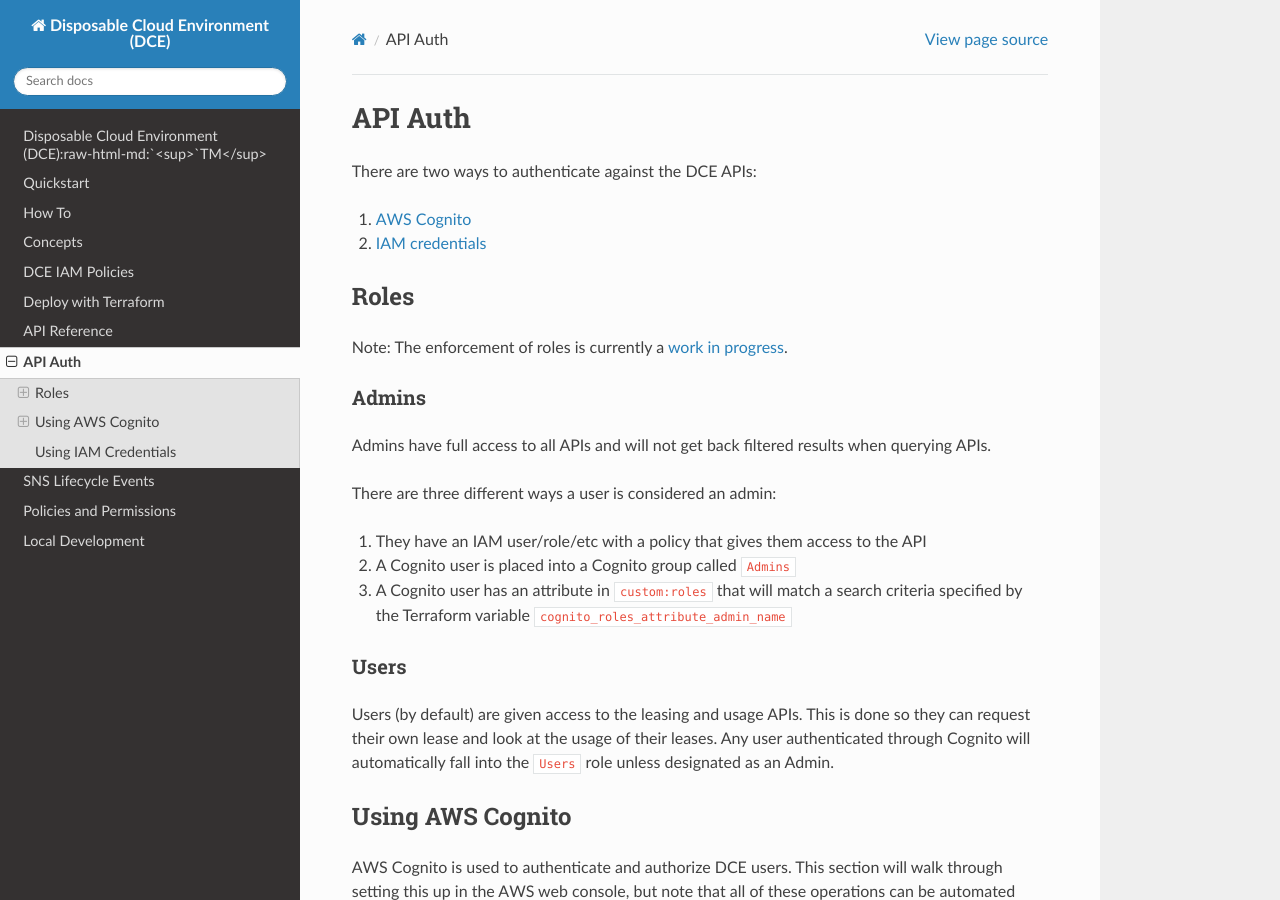
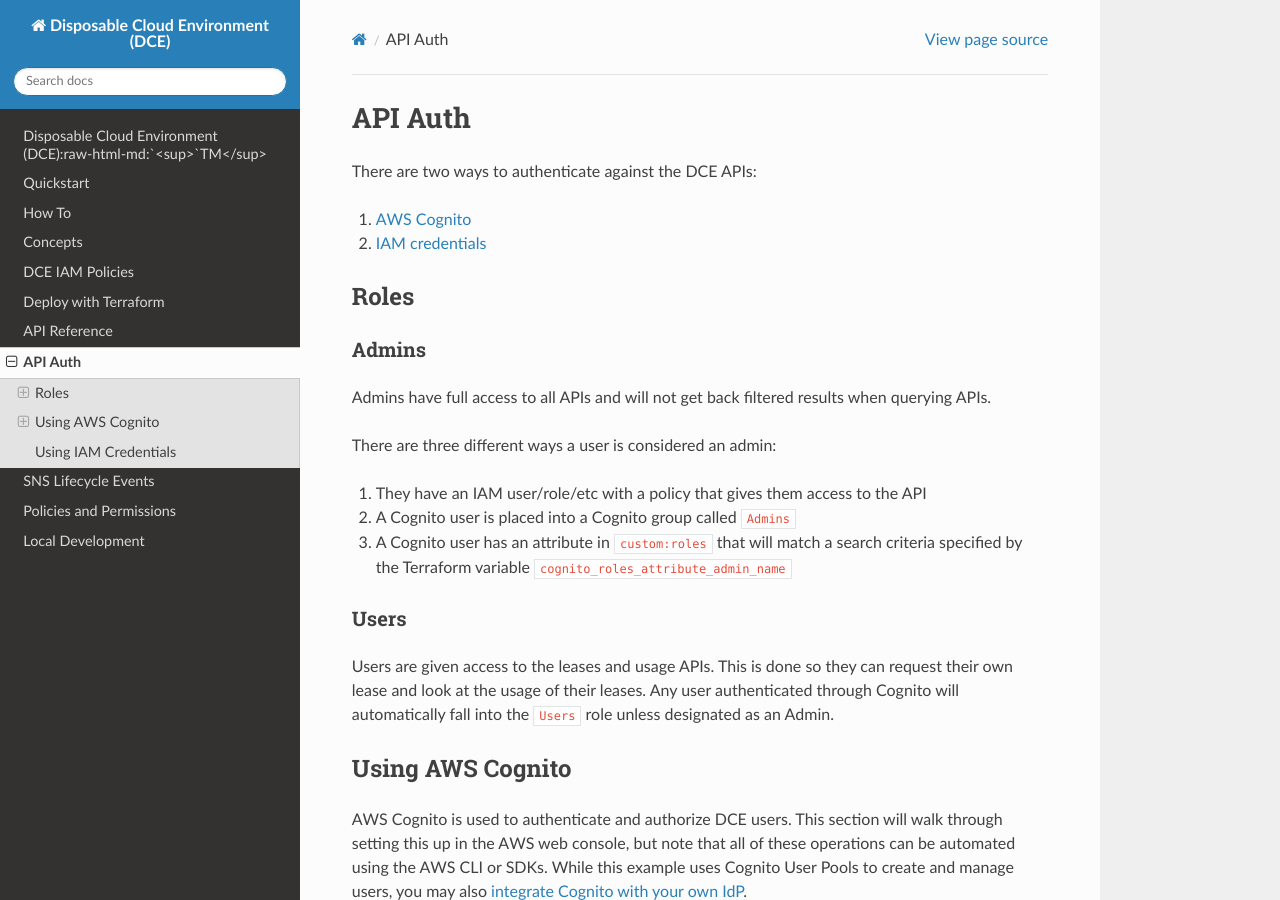
Before and after one commit to Optum/dce, a Sphinx documentation site: the page built from docs/api-auth.md, in a window 1280 px wide and 900 px high. Built offline with Sphinx 7.4.7 and the Read the Docs theme 2.0.0, drawn with Linux system fonts in a browser that asks for light colours.

Commit message:
Updated docs

```diff
--- a/docs/api-auth.md
+++ b/docs/api-auth.md
@@ -6,8 +6,6 @@ There are two ways to authenticate against the DCE APIs:
 1. `IAM credentials <#using-iam-credentials>`_
 
 ## Roles
-
-Note: The enforcement of roles is currently a `work in progress <https://github.com/Optum/dce/issues/137>`_.
 
 ### Admins
 
@@ -21,7 +19,7 @@ There are three different ways a user is considered an admin:
 
 ### Users
 
-Users (by default) are given access to the leasing and usage APIs.  This is done so they can request their own lease and look at the usage of their leases.  Any user authenticated through Cognito will automatically fall into the `Users` role unless designated as an Admin.
+Users are given access to the leases and usage APIs.  This is done so they can request their own lease and look at the usage of their leases.  Any user authenticated through Cognito will automatically fall into the `Users` role unless designated as an Admin.
 
 ## Using AWS Cognito
 
```
